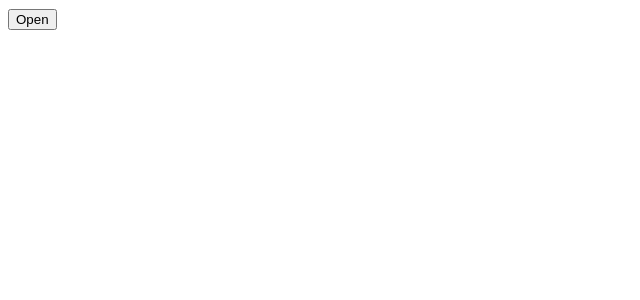
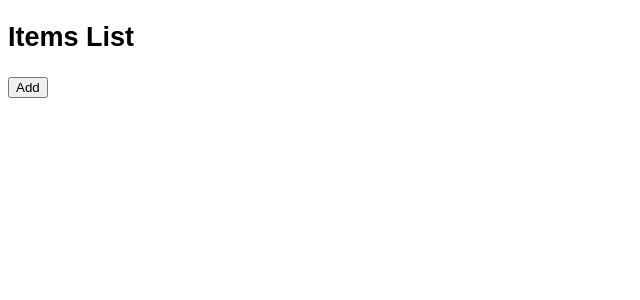
Before and after one commit to Twana9/training-react, a React (Vite) app: page /users/1 in a window 1280 px wide. Shown: the top 300 px of the page, without its empty margins (0-640 px from the left). Built offline with nearby package versions, Linux system fonts and the light colour scheme.

Commit message:
transition group

```diff
--- a/src/App.css
+++ b/src/App.css
@@ -41,6 +41,6 @@
   color: #888;
 } */
 /* ///////////////////////////////////////////////// */
-.active {
+/* .active {
   color: red;
-}
+} */
--- a/src/App.jsx
+++ b/src/App.jsx
@@ -1,16 +1,17 @@
 import { Routes, Route, Link, NavLink, useLocation } from "react-router-dom";
 import { BookList, Book, NewBooks, NotFound, BookLayout } from "./Pages";
-import "./App.css";
+// import "./App.css";
 import { Home } from "./PagesTwo/Home";
 import { UserList } from "./PagesTwo/UserLIst";
 import { User } from "./PagesTwo/User";
 import ToolTip from "./Transition/ToolTip";
 import Trans from "./TransitionGroup/Trans";
+import TransGroup from "./TransitionGroup/TransGroup";
 
 export default function App() {
   return (
     <>
-      <Trans />
+      <TransGroup />
       {/* <nav>
         <ul>
           <li>
--- /dev/null
+++ b/src/TransitionGroup/TransGroup.css
@@ -0,0 +1,31 @@
+.container {
+  background-color: white;
+  height: 100vh;
+  width: 100vw;
+  display: block;
+}
+.item {
+  height: 100px;
+  width: 100px;
+  background: salmon;
+  transition: all 500ms ease;
+}
+
+.fade-enter {
+  opacity: 0;
+  transform: translateY(-20px);
+}
+.fade-enter-active {
+  opacity: 1;
+  transform: translateY(0);
+  transition: opacity 500ms, transform 500ms;
+}
+.fade-exit {
+  opacity: 1;
+  transform: translateY(0);
+}
+.fade-exit-active {
+  opacity: 0;
+  transform: translateY(-20px);
+  transition: opacity 500ms, transform 500ms;
+}
--- /dev/null
+++ b/src/TransitionGroup/TransGroup.jsx
@@ -0,0 +1,40 @@
+import { useState } from "react";
+import "./TransGroup.css";
+import { CSSTransition, TransitionGroup } from "react-transition-group";
+
+export default function TransGroup() {
+  const [items, setItems] = useState([]);
+  function addItem() {
+    setItems([
+      ...items,
+      {
+        id: new Date().getMilliseconds(),
+        name: `Item : ${items.length + 1}`,
+      },
+    ]);
+  }
+  function removeItem(itemID) {
+    setItems(items.filter((item) => item.id !== itemID));
+  }
+  return (
+    <div className="container">
+      <h2>Items List</h2>
+      <button onClick={addItem}>Add</button>
+
+      <TransitionGroup>
+        {items.map((item) => (
+          <CSSTransition
+            key={item.id}
+            timeout={500}
+            classNames="fade"
+            unmountOnExit
+          >
+            <div className="item" onClick={() => removeItem(item.id)}>
+              {item.name}
+            </div>
+          </CSSTransition>
+        ))}
+      </TransitionGroup>
+    </div>
+  );
+}
--- a/src/main.jsx
+++ b/src/main.jsx
@@ -1,7 +1,7 @@
 import React from "react";
 import ReactDOM from "react-dom/client";
 import App from "./App.jsx";
-import "./index.css";
+// import "./index.css";
 import { BrowserRouter } from "react-router-dom";
 ReactDOM.createRoot(document.getElementById("root")).render(
   <React.StrictMode>
```
